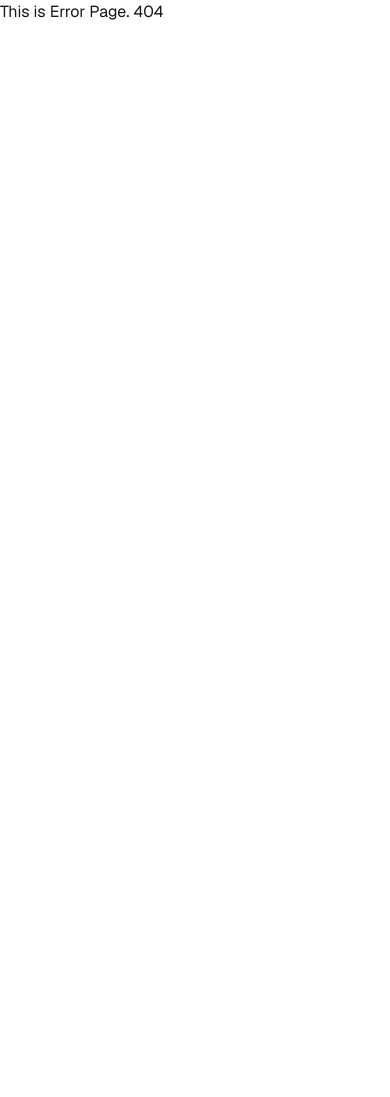
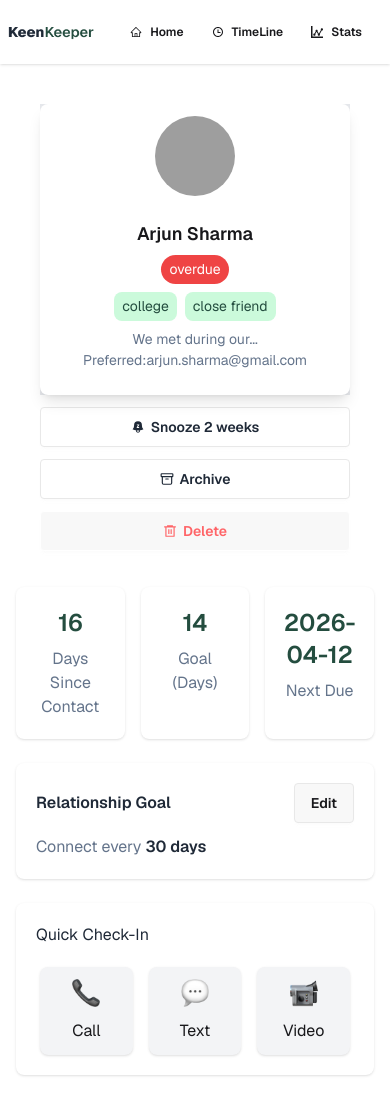
Before and after one commit to pollobdebnath18/Keen-Keeper, a React (Vite) app: page /allfriends/1 in a window 390 px wide. Before the commit this address had no page. Shown: the top 1097 px of the page. Before the commit the page ends 844 px from the top, so only its background shows below. Built offline with nearby package versions, Linux system fonts and the light colour scheme; grey boxes are pictures that could not be loaded.

Commit message:
friend details with responsive and added spinners

```diff
--- a/package.json
+++ b/package.json
@@ -15,6 +15,7 @@
     "react-dom": "^19.2.4",
     "react-icons": "^5.6.0",
     "react-router": "^7.14.1",
+    "react-spinners": "^0.17.0",
     "tailwindcss": "^4.2.2"
   },
   "devDependencies": {
--- a/src/components/friend/FriendCard.jsx
+++ b/src/components/friend/FriendCard.jsx
@@ -1,16 +1,21 @@
 import React from "react";
+import { Link } from "react-router";
 
 const FriendCard = ({ friend }) => {
-//   console.log(friend);
+  //   console.log(friend);
   return (
     <div className="max-w-[1000px] mx-auto">
-      <div className="card bg-base-100  shadow-lg ">
+      <Link to={`/allfriends/${friend.id}`} className="card bg-base-100  shadow-lg ">
         <figure className="px-10 pt-5">
-          <img src={friend.picture} alt="friend-img" className="rounded-full w-[100px] h-[100px]" />
+          <img
+            src={friend.picture}
+            alt="friend-img"
+            className="rounded-full w-[100px] h-[100px]"
+          />
         </figure>
         <div className="card-body items-center text-center">
           <h2 className="card-title">{friend.name}</h2>
-          <p>{friend.next_due_date}</p>
+          <p>{friend.days_since_contact}d ago</p>
           <div className="flex justify-center items-center gap-2">
             {friend.tags.map((tag, idx) => {
               return (
@@ -34,7 +39,7 @@ const FriendCard = ({ friend }) => {
             }
           </div>
         </div>
-      </div>
+      </Link>
     </div>
   );
 };
--- a/src/pages/Friends/AllFriends.jsx
+++ b/src/pages/Friends/AllFriends.jsx
@@ -1,21 +1,31 @@
 import React from "react";
 import useFriends from "../../hooks/useFriends";
 import FriendCard from "../../components/friend/FriendCard";
+import { FadeLoader } from "react-spinners";
 
 const AllFriends = () => {
   const { friends, loading } = useFriends();
   //    console.log(friends,loading);
   return (
     <div className="max-w-[1000px] mx-auto">
+      {loading ? (
+        <div className="flex justify-center items-center">
+          <FadeLoader />
+        </div>
+      ) : (
+        <div>
           <div>
             <h2 className="text-lg font-semibold">Your Friends</h2>
           </div>
+
           <div className="grid grid-cols-2 md:grid-cols-4 gap-4">
             {friends.map((friend) => (
               <FriendCard key={friend.id} friend={friend}></FriendCard>
             ))}
           </div>
         </div>
+      )}
+    </div>
   );
 };
 
--- /dev/null
+++ b/src/pages/Friends/FriendDetails.jsx
@@ -0,0 +1,160 @@
+import React from "react";
+import { useParams } from "react-router";
+import useFriends from "../../hooks/useFriends";
+import { FadeLoader } from "react-spinners";
+import Call from "../../assets/call.png";
+import Text from "../../assets/text.png";
+import Video from "../../assets/video.png";
+import { HiBellSnooze } from "react-icons/hi2";
+import { LuArchive } from "react-icons/lu";
+import { RiDeleteBin6Line } from "react-icons/ri";
+
+const FriendDetails = () => {
+  const { id } = useParams();
+  const { friends, loading } = useFriends();
+  const expectedFreiend = friends.find((ef) => ef.id == id);
+  //   console.log(expectedFreiend);
+  //   console.log(id, friends, loading);
+  if (loading) {
+    return (
+      <div className="flex justify-center items-center h-[60vh]">
+        <FadeLoader />
+      </div>
+    );
+  }
+  const {
+    name,
+    picture,
+    email,
+    days_since_contact,
+    status,
+    tags,
+    bio,
+    goal,
+    next_due_date,
+  } = expectedFreiend;
+
+  return (
+    <div className="max-w-[1000px] mx-auto flex flex-col md:flex-row my-10 gap-5 md:gap-2 lg:gap-5">
+      {/* left side */}
+      <div className="w-full md:w-[30%] px-10 md:px-2">
+        <div className=" bg-gray-200">
+          <div className="card bg-base-100  shadow-lg ">
+            <figure className="px-10 pt-3">
+              <img
+                src={picture}
+                alt="friend-img"
+                className="rounded-full w-[80px] h-[80px]"
+              />
+            </figure>
+            <div className="card-body items-center text-center">
+              <h2 className="card-title">{name}</h2>
+              <div>
+                {
+                  <p
+                    className={`px-2 py-1 text-white  rounded-2xl
+                ${status === "overdue" ? "bg-[#EF4444]" : `${status === "on-track" ? "bg-[#244D3F]" : "bg-[#EFAD44]"}`}`}
+                  >
+                    {status}
+                  </p>
+                }
+              </div>
+
+              <div className="flex justify-center items-center gap-2">
+                {tags.map((tag, idx) => {
+                  return (
+                    <p
+                      key={idx}
+                      className="text-[#244D3F] bg-[#CBFADB] px-2 py-1 rounded-lg"
+                    >
+                      {tag}
+                    </p>
+                  );
+                })}
+              </div>
+              <div>
+                <p className="text-[#64748B] truncate">
+                  {bio.split(" ").slice(0, 4).join(" ") +
+                    (bio.split(" ").length > 4 ? "..." : "")}
+                </p>
+                <p className="text-[#64748B]">Preferred:{email}</p>
+              </div>
+            </div>
+          </div>
+        </div>
+        <div className="flex flex-col gap-3 mt-3">
+          <button className="btn bg-white text-[#1F2937]">
+            <HiBellSnooze />
+            Snooze 2 weeks
+          </button>
+          <button className="btn bg-white text-[#1F2937]">
+            {" "}
+            <LuArchive />
+            Archive
+          </button>
+          <button className="btn border-white text-red-400">
+            <RiDeleteBin6Line />
+            Delete
+          </button>
+        </div>
+      </div>
+      {/* right side */}
+      <div className=" w-full md:w-[70%]  space-y-6 pt-4 pb-5 px-4">
+        {/* first div */}
+        <div className="grid grid-cols-3 gap-4">
+          <div className="bg-white shadow-sm rounded-lg px-4 py-5 text-center space-y-2">
+            <p className="text-[#244D3F] text-2xl font-semibold">
+              {days_since_contact}
+            </p>
+            <span className="text-[#64748B]">Days Since Contact</span>
+          </div>
+          <div className="bg-white shadow-sm rounded-lg px-4 py-5 text-center space-y-2">
+            <p className="text-[#244D3F] text-2xl font-semibold">{goal}</p>
+            <span className="text-[#64748B]"> Goal (Days)</span>
+          </div>
+          <div className="bg-white shadow-sm rounded-lg px-4 py-5 text-center space-y-2">
+            <p className="text-[#244D3F] text-2xl font-semibold">
+              {next_due_date}
+            </p>
+            <span className="text-[#64748B]">Next Due</span>
+          </div>
+        </div>
+        {/* middle div */}
+        <div className="bg-white shadow-sm rounded-lg p-5 space-y-3">
+          <div className="flex justify-between items-center ">
+            <h2 className="text-[#1F2937] font-semibold">Relationship Goal</h2>
+            <button className="btn">Edit</button>
+          </div>
+          <div>
+            <p>
+              <span className="text-[#64748B]">Connect every</span>{" "}
+              <span className="text-[#1F2937] font-semibold">30 days</span>
+            </p>
+          </div>
+        </div>
+        {/* bottom div */}
+        <div className="bg-white shadow-sm rounded-lg py-5 space-y-5">
+          <div className="">
+            <p className=" text-[#1F2937] px-5">Quick Check-In</p>
+          </div>
+          <div className="grid grid-cols-3 gap-4 px-6">
+            <div className="bg-gray-100 shadow-sm space-y-3 rounded-lg py-3 text-center">
+              <img className="mx-auto w-7 h-7" src={Call} alt="call" />
+              <p>Call</p>
+            </div>
+            <div className="bg-gray-100 shadow-sm space-y-3 rounded-lg py-3 text-center">
+              <img className="mx-auto w-7 h-7" src={Text} alt="text" />
+              <p>Text</p>
+            </div>
+            <div className="bg-gray-100 shadow-sm space-y-3 rounded-lg py-3 text-center">
+              <img className="mx-auto w-7 h-7" src={Video} alt="video" />
+              <p>Video</p>
+            </div>
+          </div>
+        </div>
+      </div>
+    </div>
+  );
+};
+
+export default FriendDetails;
--- a/src/routes/Router.jsx
+++ b/src/routes/Router.jsx
@@ -2,6 +2,7 @@ import { createBrowserRouter } from "react-router";
 import Root from "../Root/Root";
 import HomePage from "../pages/HomePage/HomePage";
 import AllFriends from "../pages/Friends/AllFriends";
+import FriendDetails from "../pages/Friends/FriendDetails";
 
 export const router = createBrowserRouter([
   {
@@ -13,8 +14,12 @@ export const router = createBrowserRouter([
         Component: HomePage,
       },
       {
-        path: "/allfriends",
+        path: "allfriends",
         Component: AllFriends,
+      },
+      {
+        path:'allfriends/:id',
+        Component: FriendDetails
       },
       {
         path:'/timeline',
```
Also changed, not shown: 1 other file (tests, documents, lock files or other folders). Lines whose indentation alone changed are shown as unchanged.
